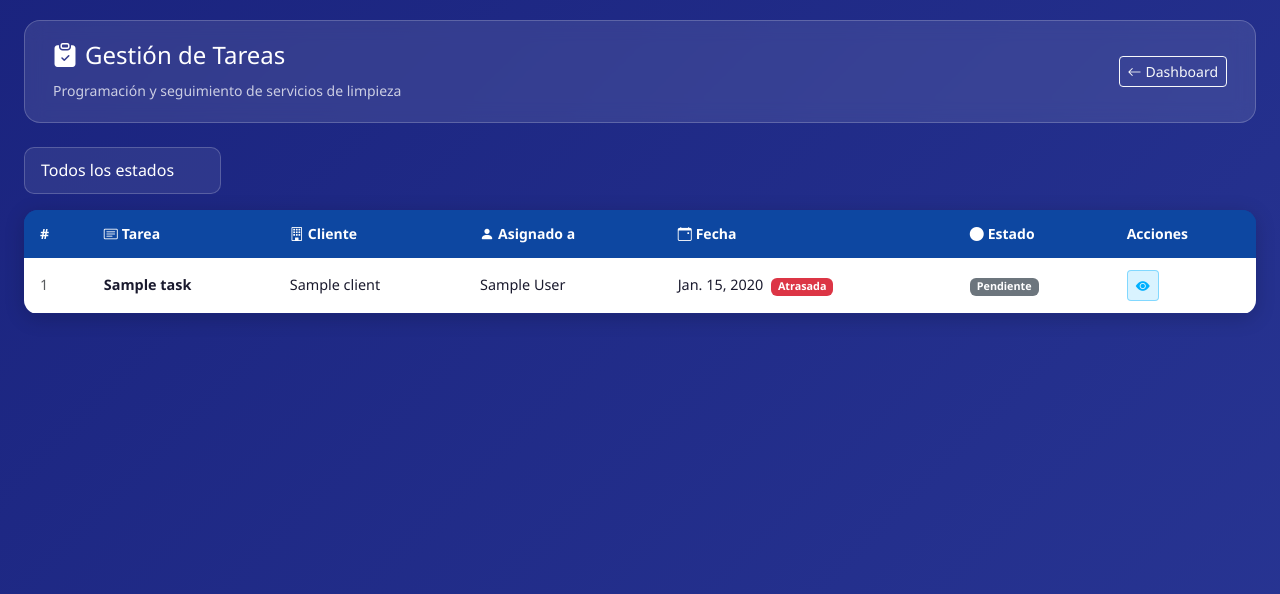
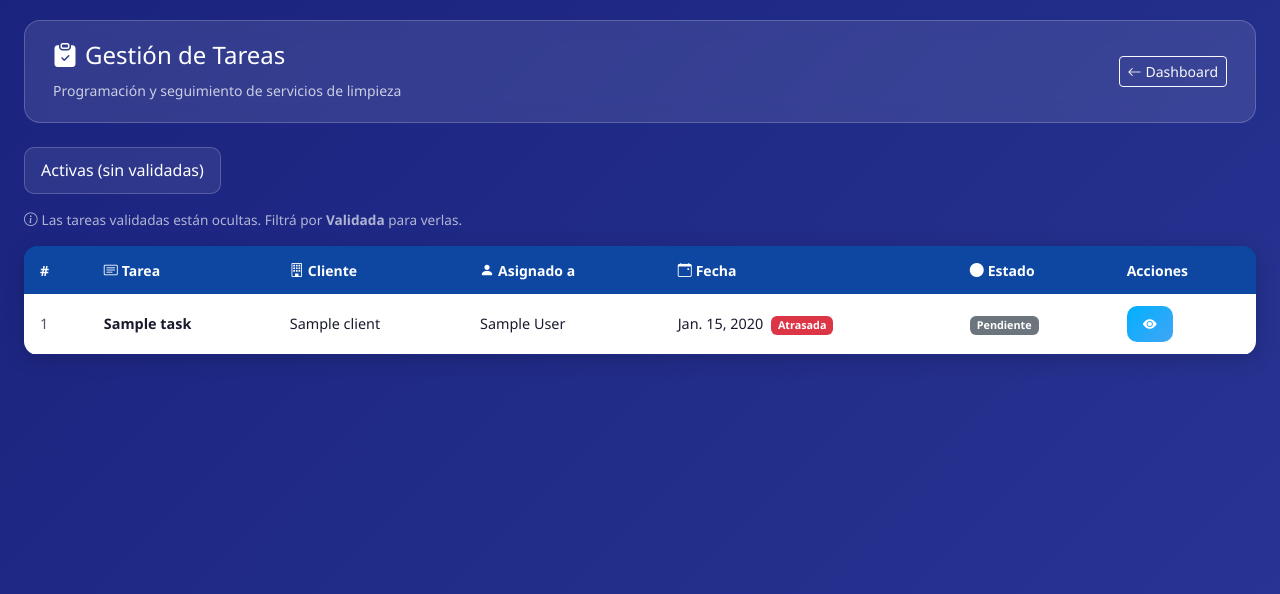
Before and after one commit to EstebanPastranaCarmona/SistemaLiempieza, a Django app: page /tareas/ in a window 1280 px wide. Shown: the part 60-654 px from the top of the page. Run offline with Django 5.2, Linux system fonts and the light colour scheme; a user stored in the database is signed in; tables that the repository leaves empty hold one stand-in row (values such as "Sample post"); parts of the project's set-up code (start-up, migrations or seed data) failed here and were passed over; some libraries are stand-ins or nearby versions.

Commit message:
fix(tasks): botón Iniciar solo para operario, evidencias visibles, tareas validadas ocultas por defecto, consistencia de botones

```diff
--- a/Project/app/tasks/templates/tasks/task_list.html
+++ b/Project/app/tasks/templates/tasks/task_list.html
@@ -13,17 +13,19 @@
 </div>
 
 <div class="d-flex flex-wrap align-items-center gap-2 mb-3">
-    <form method="GET" class="d-flex gap-2">
+    <form method="GET" class="d-flex gap-2 align-items-center">
         <select name="status" class="form-select" onchange="this.form.submit()"
                 style="background:rgba(255,255,255,0.08);border:1px solid rgba(255,255,255,0.2);color:white;border-radius:10px;width:auto;">
-            <option value="" style="background:#1a237e;">Todos los estados</option>
+            <option value="" style="background:#1a237e;">Activas (sin validadas)</option>
             {% for val, label in status_choices %}
             <option value="{{ val }}" style="background:#1a237e;"
                     {% if status == val %}selected{% endif %}>{{ label }}</option>
             {% endfor %}
         </select>
         {% if status %}
-        <a href="{% url 'tasks:task_list' %}" class="btn-lc-outline"><i class="bi bi-x-lg"></i></a>
+        <a href="{% url 'tasks:task_list' %}" class="btn-lc-outline" title="Limpiar filtro">
+            <i class="bi bi-x-lg"></i>
+        </a>
         {% endif %}
     </form>
     {% if user.is_admin or user.is_supervisor %}
@@ -34,6 +36,12 @@
     </div>
     {% endif %}
 </div>
+
+{% if not status %}
+<p class="mb-3" style="font-size:.85rem;opacity:.65;">
+    <i class="bi bi-info-circle me-1"></i>Las tareas validadas están ocultas. Filtrá por <strong>Validada</strong> para verlas.
+</p>
+{% endif %}
 
 <div class="table-wrapper">
     <table class="table table-lc table-hover mb-0">
@@ -51,7 +59,7 @@
         <tbody>
             {% for task in tasks %}
             <tr>
-                <td class="ps-3 text-muted">{{ task.pk }}</td>
+                <td class="ps-3 opacity-75">{{ task.pk }}</td>
                 <td class="fw-semibold">{{ task.title }}</td>
                 <td>{{ task.client.name }}</td>
                 <td>{{ task.assigned_to.get_full_name|default:task.assigned_to.username|default:"—" }}</td>
@@ -72,22 +80,26 @@
                 </td>
                 <td>
                     <div class="d-flex gap-1">
-                        <a href="{% url 'tasks:task_detail' task.pk %}" class="btn btn-sm btn-lc-primary">
+                        <a href="{% url 'tasks:task_detail' task.pk %}" class="btn btn-sm btn-lc"
+                           title="Ver detalle">
                             <i class="bi bi-eye-fill"></i>
                         </a>
                         {% if user.is_admin or user.is_supervisor %}
-                        <a href="{% url 'tasks:task_edit' task.pk %}" class="btn btn-sm btn-lc-primary">
+                        {% if task.status != 'VALIDATED' %}
+                        <a href="{% url 'tasks:task_edit' task.pk %}" class="btn btn-sm btn-lc"
+                           title="Editar">
                             <i class="bi bi-pencil-fill"></i>
                         </a>
+                        {% endif %}
                         {% endif %}
                     </div>
                 </td>
             </tr>
             {% empty %}
             <tr>
-                <td colspan="7" class="text-center py-5" style="background:white;color:#888;">
+                <td colspan="7" class="text-center py-5 opacity-75">
                     <i class="bi bi-clipboard-x fs-3 d-block mb-2"></i>
-                    No hay tareas registradas.
+                    No hay tareas en este estado.
                 </td>
             </tr>
             {% endfor %}
--- a/Project/app/tasks/views.py
+++ b/Project/app/tasks/views.py
@@ -34,7 +34,11 @@ def task_list(request):
         tasks = Task.objects.all().select_related('client', 'location', 'assigned_to')
 
     if status:
+        # Filtro explícito: mostrar lo que el usuario pidió
         tasks = tasks.filter(status=status)
+    else:
+        # Por defecto: ocultar las validadas
+        tasks = tasks.exclude(status=Task.VALIDATED)
 
     tasks = tasks.order_by('scheduled_date', 'scheduled_time')
     today = timezone.now().date()
@@ -85,15 +89,16 @@ def task_edit(request, pk):
     return render(request, 'tasks/task_form.html', {'form': form, 'action': 'Editar', 'task': task})
 
 
-# ── Iniciar tarea (operario) ─────────────────────────────────
+# ── Iniciar tarea (SOLO el operario asignado) ────────────────
 
 @login_required
 @require_POST
 def task_start(request, pk):
     task = get_object_or_404(Task, pk=pk)
-    if request.user.is_operario and task.assigned_to != request.user:
-        messages.error(request, 'No podés iniciar esta tarea.')
-        return redirect('tasks:task_list')
+    # Solo el operario asignado puede iniciar la tarea
+    if task.assigned_to != request.user:
+        messages.error(request, 'Solo el operario asignado puede iniciar esta tarea.')
+        return redirect('tasks:task_detail', pk=pk)
     if task.status != Task.PENDING:
         messages.info(request, 'La tarea no está en estado Pendiente.')
         return redirect('tasks:task_detail', pk=pk)
@@ -103,7 +108,7 @@ def task_start(request, pk):
     return redirect('tasks:task_detail', pk=pk)
 
 
-# ── Enviar a revisión (operario) ─────────────────────────────
+# ── Enviar a revisión (operario asignado) ────────────────────
 
 @login_required
 def task_complete(request, pk):
@@ -114,7 +119,6 @@ def task_complete(request, pk):
     if task.status not in (Task.PENDING, Task.IN_PROGRESS):
         messages.info(request, 'Esta tarea no puede enviarse a revisión en su estado actual.')
         return redirect('tasks:task_detail', pk=pk)
-    # Debe tener al menos una evidencia
     if not task.evidences.exists():
         messages.error(request, 'Debés subir al menos una evidencia antes de enviar la tarea a revisión.')
         return redirect('tasks:task_detail', pk=pk)
@@ -198,7 +202,6 @@ def task_review(request, task_pk):
         messages.error(request, 'Solo se pueden revisar tareas con estado Pendiente de revisión.')
         return redirect('tasks:task_detail', pk=task_pk)
     if hasattr(task, 'review'):
-        # Eliminar revisión anterior para permitir re-revisión tras rechazo
         task.review.delete()
 
     form = TaskReviewForm(request.POST or None)
```
Also changed, not shown: Project/app/tasks/templates/tasks/task_detail.html (+27 -21 lines).
